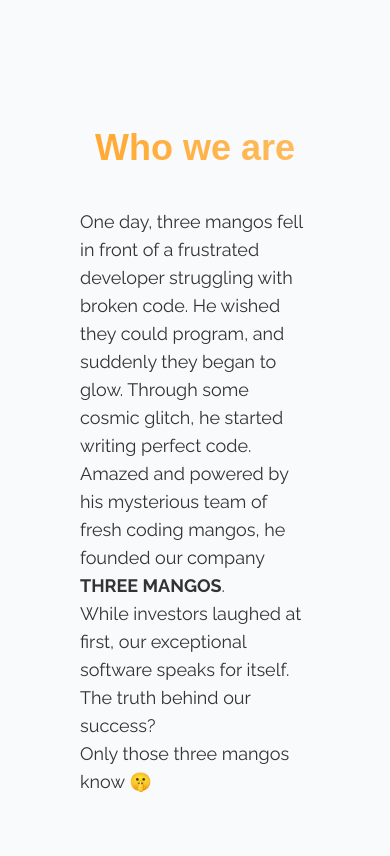
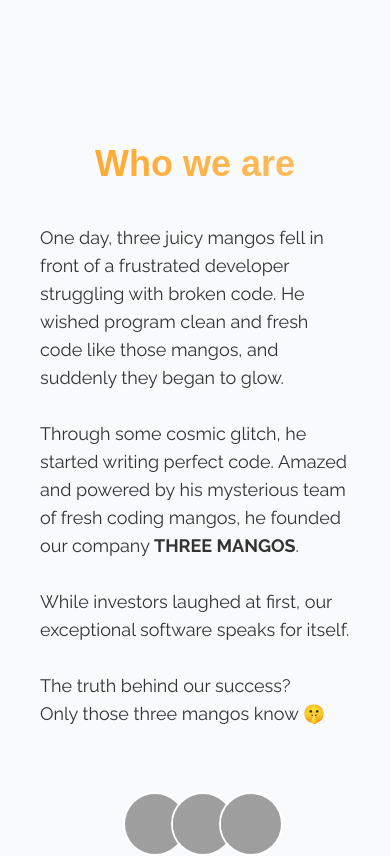
Before and after one commit to vvtitov/3mangos, a Next.js app: page /en in a window 390 px wide. Shown: the part 2040-2896 px from the top of the page. Built offline with nearby package versions, Linux system fonts and the light colour scheme; grey boxes are pictures that could not be loaded; a web font is replaced by a local one.

Commit message:
fix: about text

```diff
--- a/app/i18n/dictionaries/en.ts
+++ b/app/i18n/dictionaries/en.ts
@@ -14,7 +14,7 @@ export const en = {
     },
     about: {
         title: "Who we are",
-        text: "One day, three mangos fell in front of a frustrated developer struggling with broken code. He wished they could program, and suddenly they began to glow. Through some cosmic glitch, he started writing perfect code. Amazed and powered by his mysterious team of fresh coding mangos, he founded our company <strong><span className='text-secondary text-2xl'>THREE MANGOS</span></strong>. <br/> While investors laughed at first, our exceptional software speaks for itself. <br/> The truth behind our success? <br/>Only those three mangos know 🤫"
+        text: "One day, three juicy mangos fell in front of a frustrated developer struggling with broken code. He wished program clean and fresh code like those mangos, and suddenly they began to glow. <br/> <br/> Through some cosmic glitch, he started writing perfect code. Amazed and powered by his mysterious team of fresh coding mangos, he founded our company <strong><span className='text-secondary text-2xl'>THREE MANGOS</span></strong>. <br/> <br/> While investors laughed at first, our exceptional software speaks for itself. <br/> <br/> The truth behind our success? <br/> Only those three mangos know 🤫"
     },
     services: {
         title: "What we",
--- a/app/i18n/dictionaries/es.ts
+++ b/app/i18n/dictionaries/es.ts
@@ -14,7 +14,7 @@ export const es = {
     },
     about: {
         title: "Sobre nosotros",
-        text: "Un día, tres mangos cayeron frente a un desarrollador frustrado que estaba luchando con código roto y obsoleto. Este deseó que pudieran programar, y de repente estos comenzaron a brillar. Después de un asombroso desliz cósmico, comenzó a escribir código de manera perfecta. Impactado e impulsado por su misterioso equipo de mangos programadores, fundó la agencia <strong>THREE MANGOS</strong>. Aunque los inversores se rieron al principio, nuestro software excepcional habla por sí mismo. <br/> ¿La verdad detrás de nuestro éxito?  <br/> Solo esos tres mangos lo saben 🤫"
+        text: "Un día, tres jugosos mangos cayeron frente a un desarrollador frustrado con su codigo. Suspirando profundo este deseó poder escribir codigo lindo y fresco como esos mangos; cuando de repente comenzaron a brillar! <br/> <br/> Después de un loco y raro desliz cósmico, el codigo comenzo a fluir como si nada. Impactado e impulsado por su misterioso equipo de mangos programadores, fundó la agencia <strong>THREE MANGOS</strong>.<br/> <br/>  Aunque los inversores se rieron al principio, nuestro software excepcional habla por sí mismo. <br/> <br/> ¿La verdad detrás de nuestro éxito?  <br/> Solo esos tres mangos lo saben 🤫"
     },
     services: {
         title: "Lo que",
--- a/components/About.tsx
+++ b/components/About.tsx
@@ -17,13 +17,13 @@ export default function AboutUs() {
         <div className="justify-center hidden lg:flex lg:px-5">
           <AboutMaskText />
         </div>
-        <div className="flex flex-col lg:hidden bg-primary-foreground gap-10 mt-[1rem] items-start">
+        <div className="flex flex-col lg:hidden bg-primary-foreground gap-10 mt-[2rem] items-start">
           <h1 className="text-4xl font-bold bg-clip-text text-transparent bg-gradient-to-r from-primary to-primary/80 mx-auto">
             <span
               dangerouslySetInnerHTML={{ __html: dictionary.about.title }}
             />
           </h1>
-          <p className="text-lg max-w-2xl mx-auto px-20 text-left">
+          <p className="text-lg max-w-2xl mx-auto px-10 text-left">
             <span dangerouslySetInnerHTML={{ __html: dictionary.about.text }} />
           </p>
         </div>
```
